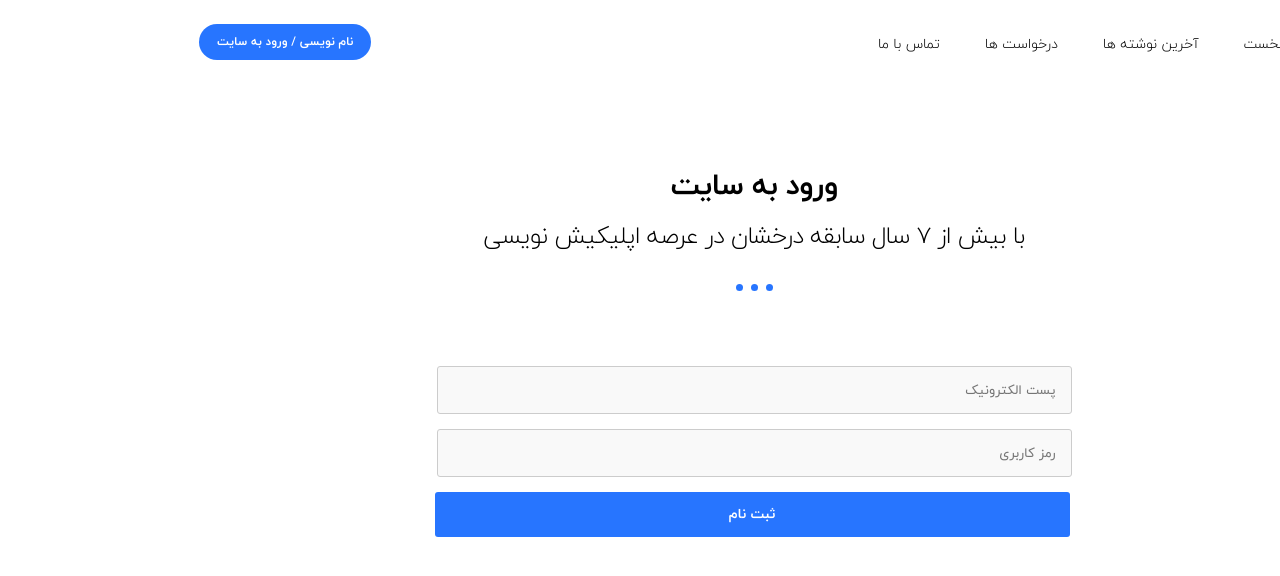
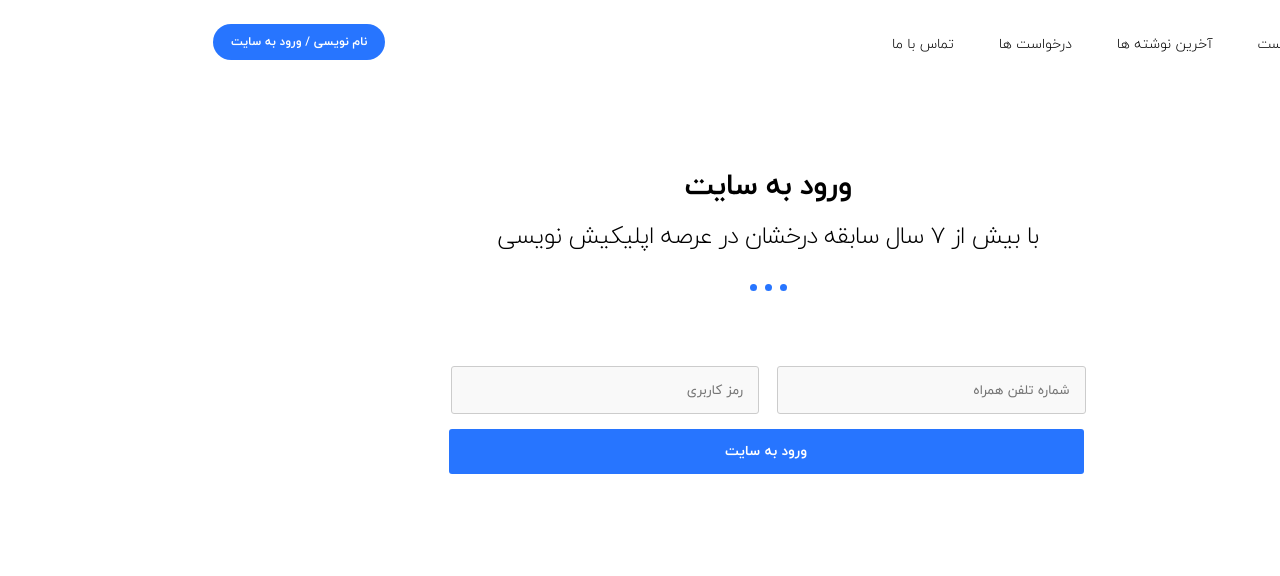
Before and after one commit to asharifineyestani/uni-front, a React (Create React App) app: page /sign-in in a window 1280 px wide. Shown: the top 576 px of the page. Built offline with nearby package versions, Linux system fonts and the light colour scheme.

Commit message:
update Register page

```diff
--- a/package.json
+++ b/package.json
@@ -6,14 +6,18 @@
     "@testing-library/jest-dom": "^4.2.4",
     "@testing-library/react": "^9.3.2",
     "@testing-library/user-event": "^7.1.2",
+    "auth0-js": "^9.13.2",
     "axios": "^0.19.2",
     "axios-hooks": "^1.10.0",
+    "history": "^4.10.1",
     "lru-cache": "^5.1.1",
     "moment-jalaali": "^0.9.2",
     "node-sass": "^4.13.1",
     "react": "^16.13.1",
     "react-dom": "^16.13.1",
     "react-grid-system": "^6.3.0",
+    "react-redux": "^7.2.0",
+    "react-router": "^5.1.2",
     "react-router-dom": "^5.1.2",
     "react-scripts": "3.4.1"
   },
--- a/src/scenes/Auth/SignIn.js
+++ b/src/scenes/Auth/SignIn.js
@@ -1,23 +1,55 @@
-import React from 'react'
+import React, { useState } from 'react'
+import axios from 'axios'
+import { Row, Col } from 'react-grid-system'
 import Heading from '../../components/Heading'
 import Content from '../../components/Content'
+import api from '../../api'
 
 const SignIn = () => {
+
+    const [data, setData] = useState({});
+
+    const handleSubmit = (e) => {
+        e.preventDefault()
+        let form = {}
+        let name = e.target.name.value;
+        let mobile = e.target.mobile.value;
+        let password = e.target.password.value;
+
+        form.name = name
+        form.mobile = mobile
+        form.password = password
+
+        let formData = JSON.stringify(form)
+
+        setData(formData)
+
+        axios.post(`${api}/auth/register`, formData)
+            .then(result => {
+                console.log(result);
+                console.log(result.data);
+            });
+    }
+
     return (
         <section className="section section-auth">
             <Content>
                 <Heading title="ورود به سایت" subtitle="با بیش از 7 سال سابقه درخشان در عرصه اپلیکیش نویسی" />
-                <div className="form">
-                    <div className="form-div">
-                        <input type="text" placeholder="پست الکترونیک"/>
-                    </div>
-                    <div className="form-div">
-                        <input type="text" placeholder="رمز کاربری"/>
-                    </div>
-                    <div className="form-div">
-                        <button className="button button-md button-block button-primary">ثبت نام</button>
-                    </div>
-                </div>
+                <form className="form" onSubmit={handleSubmit}>
+                    <Row className="row-sm">
+                        <Col lg={6}>
+                            <div className="form-div">
+                                <input type="text" name="mobile" placeholder="شماره تلفن همراه" />
+                            </div>
+                        </Col>
+                        <Col lg={6}>
+                            <div className="form-div">
+                                <input type="password" name="password" placeholder="رمز کاربری" />
+                            </div>
+                        </Col>
+                    </Row>
+                    <button className="button button-md button-block button-primary" type="submit">ورود به سایت</button>
+                </form>
             </Content>
         </section>
     )
--- a/src/scenes/Auth/SignUp.js
+++ b/src/scenes/Auth/SignUp.js
@@ -1,4 +1,4 @@
-import React, { useState, useEffect } from 'react'
+import React, { useState } from 'react'
 import axios from 'axios'
 import { Row, Col } from 'react-grid-system'
 import Heading from '../../components/Heading'
@@ -7,34 +7,11 @@ import api from '../../api'
 
 const SignUp = () => {
 
-    const [data, setData] = useState({});
+    const [data, setData] = useState({})
+    const [response, setResponse] = useState({})
 
-    const handleSubmit = (e) => {
-        e.preventDefault()
-        let form = {}
-        let name = e.target.name.value;
-        let mobile = e.target.mobile.value;
-        let password = e.target.password.value;
-
-        form.name = name
-        form.mobile = mobile
-        form.password = password
-
-        let formData = JSON.stringify(form)
-
-        setData(formData)
-
-        axios.post(`${api}/auth/register`, formData)
-            .then(result => {
-                console.log(result);
-                console.log(result.data);
-            });
-    }
-
+    function Form1() {
         return (
-        <section className="section section-auth">
-            <Content>
-                <Heading title="ثبت نام در سایت" subtitle="با بیش از 7 سال سابقه درخشان در عرصه اپلیکیش نویسی" />
             <form className="form" onSubmit={handleSubmit}>
                 <Row className="row-sm">
                     <Col lg={12}>
@@ -55,6 +32,71 @@ const SignUp = () => {
                 </Row>
                 <button className="button button-md button-block button-primary" type="submit">ثبت نام</button>
             </form>
+        )
+    }
+
+    const handleSubmit = (e) => {
+        e.preventDefault()
+
+        let form = {}
+        form.name = e.target.name.value;
+        form.mobile = e.target.mobile.value;
+        form.password = e.target.password.value;
+
+        axios.post(`${api}/auth/register`, form)
+            .then(result => {
+                setData(result.data)
+            }).catch(error => {
+                console.log(error)
+            });
+    }
+
+    function Form2() {
+
+        let message = data.message
+
+        return (
+            <>
+                <h3>{message}</h3>
+                <form className="form" onSubmit={handleSubmit2}>
+                    <Row className="row-sm">
+                        <Col lg={12}>
+                            <div className="form-div">
+                                <input type="text" name="code" placeholder="کد ارسال شده را وارد نمایید" />
+                            </div>
+                        </Col>
+                    </Row>
+                    <button className="button button-md button-block button-primary" type="submit">تکمیل ثبت نام</button>
+                </form>
+            </>
+        )
+    }
+
+    const handleSubmit2 = (e) => {
+        e.preventDefault()
+        let code = e.target.code.value
+        let form = {}
+        form.code = code
+        form.mobile = data.data.mobile
+
+        if (code == data.data.code) {
+            alert("ثبت نام شما با موفقیت تکمیل شد")
+
+            axios.post(`${api}/auth/active/code`, form)
+                .then(result => {
+                    setResponse(result.data.data)
+                }).catch(error => {
+                    console.log(error)
+                });
+        }
+    }
+
+    return (
+        <section className="section section-auth">
+            {console.log(response)}
+            <Content>
+                <Heading title="ثبت نام در سایت" subtitle="با بیش از 7 سال سابقه درخشان در عرصه اپلیکیش نویسی" />
+                {(Object.keys(data).length === 0 && data.constructor === Object) ? <Form1 /> : <Form2 />}
             </Content>
         </section>
     )
```
Also changed, not shown: src/index.js (+4 -7 lines), 1 other file (tests, documents, lock files or other folders). Lines whose indentation alone changed are shown as unchanged.
